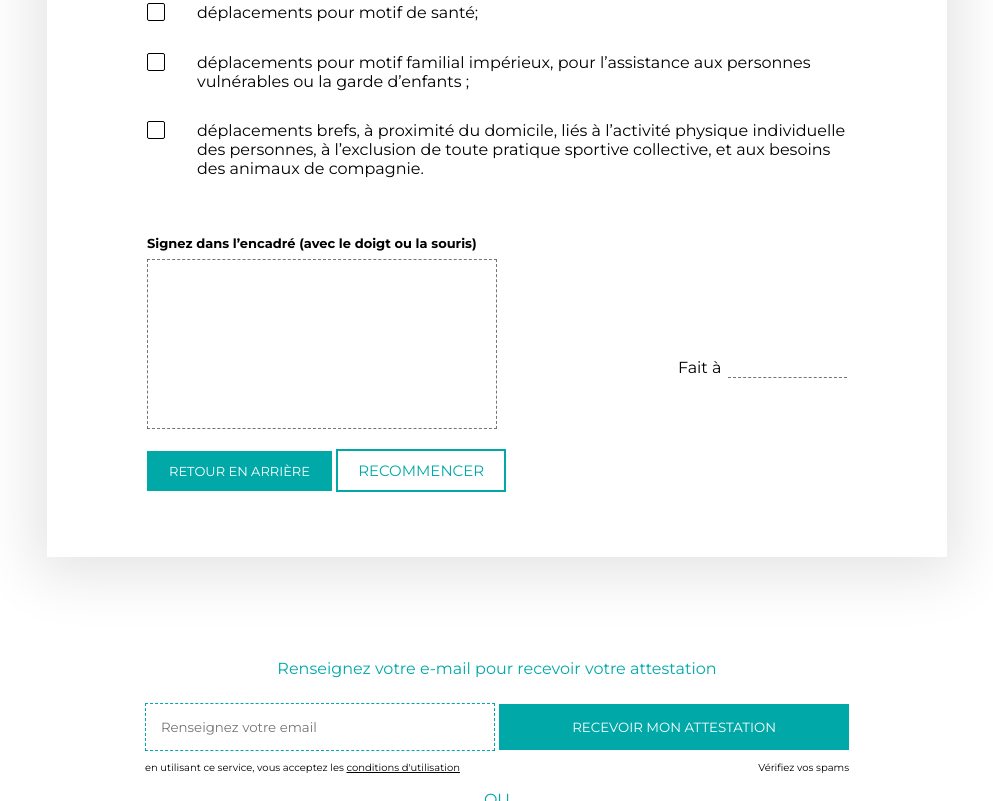
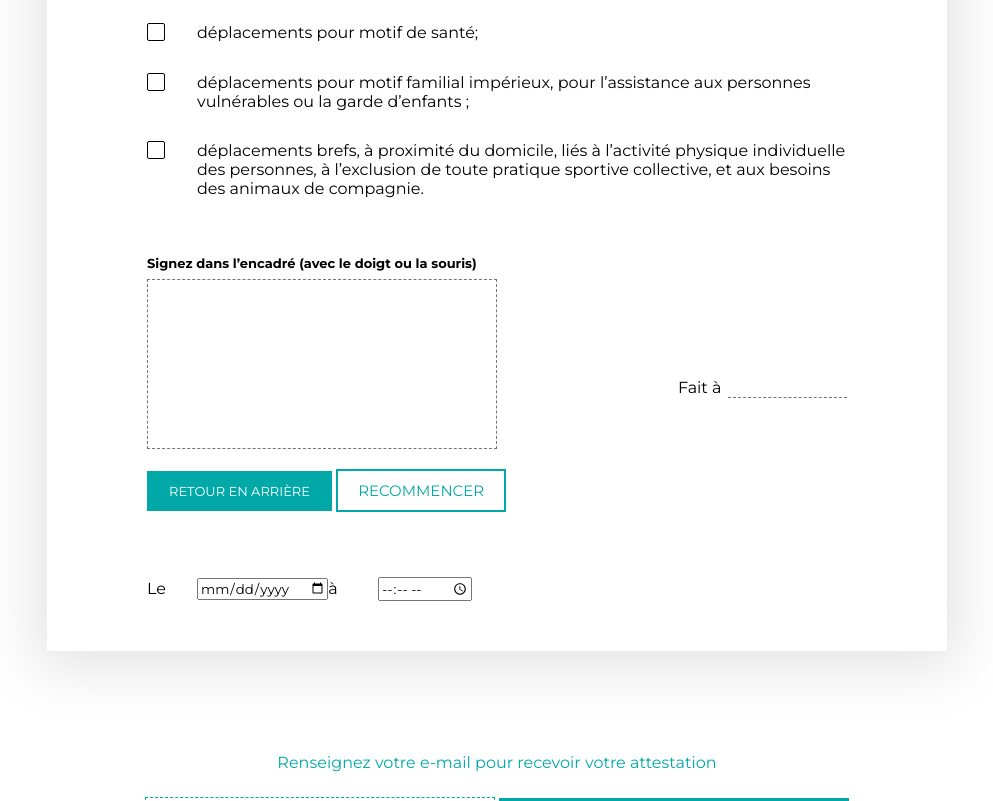
Before and after one commit to GetupAgency/attestation-covid-generator, a plain HTML site: page index.html in a window 1280 px wide. Shown: the part 1521-2322 px from the top of the page, without its empty margins (143-1136 px from the left). Drawn offline with Linux system fonts and the light colour scheme.

Commit message:
add date et heure

```diff
--- a/index.html
+++ b/index.html
@@ -40,8 +40,7 @@
 
         <div class="header-attestation">
             <b class="title-attestation">ATTESTATION DE DÉPLACEMENT DÉROGATOIRE</b><br><br>
-            <p class="bad-text">En application de l’article 1er du décret du 16 mars 2020 portant réglementation des
-            déplacements dans le cadre de la lutte contre la propagation du virus Covid-19 :</p>
+            <p class="bad-text">En application de l’article 3 du décret du 23 mars 2020 prescrivant les mesures générales nécessaires pour faire face à l’épidémie de Covid19 dans le cadre de l’état d’urgence sanitaire :</p>
         </div>
 
         <div class="input">
@@ -149,6 +148,19 @@
             <input type="text" id="fait-a" class="input-texte" required />
           </div>
 
+        </div>
+        <div class="container-signature mt-50 mw-m-auto">
+
+        <div style="display: flex; align-items: center;" class="fait-a">
+
+          <label for="fait-a" style="min-width: 50px;">Le</label>
+          <input type="date" id="fait-le" class="form-control3" required>
+        </div>
+        <div style="display: flex; align-items: center;" class="fait-a">
+
+          <label for="fait-a" style="min-width: 50px;">à</label>
+          <input type="time" id="fait-heure" class="form-control3" required>
+        </div>
         </div>
 
     </div>
```
